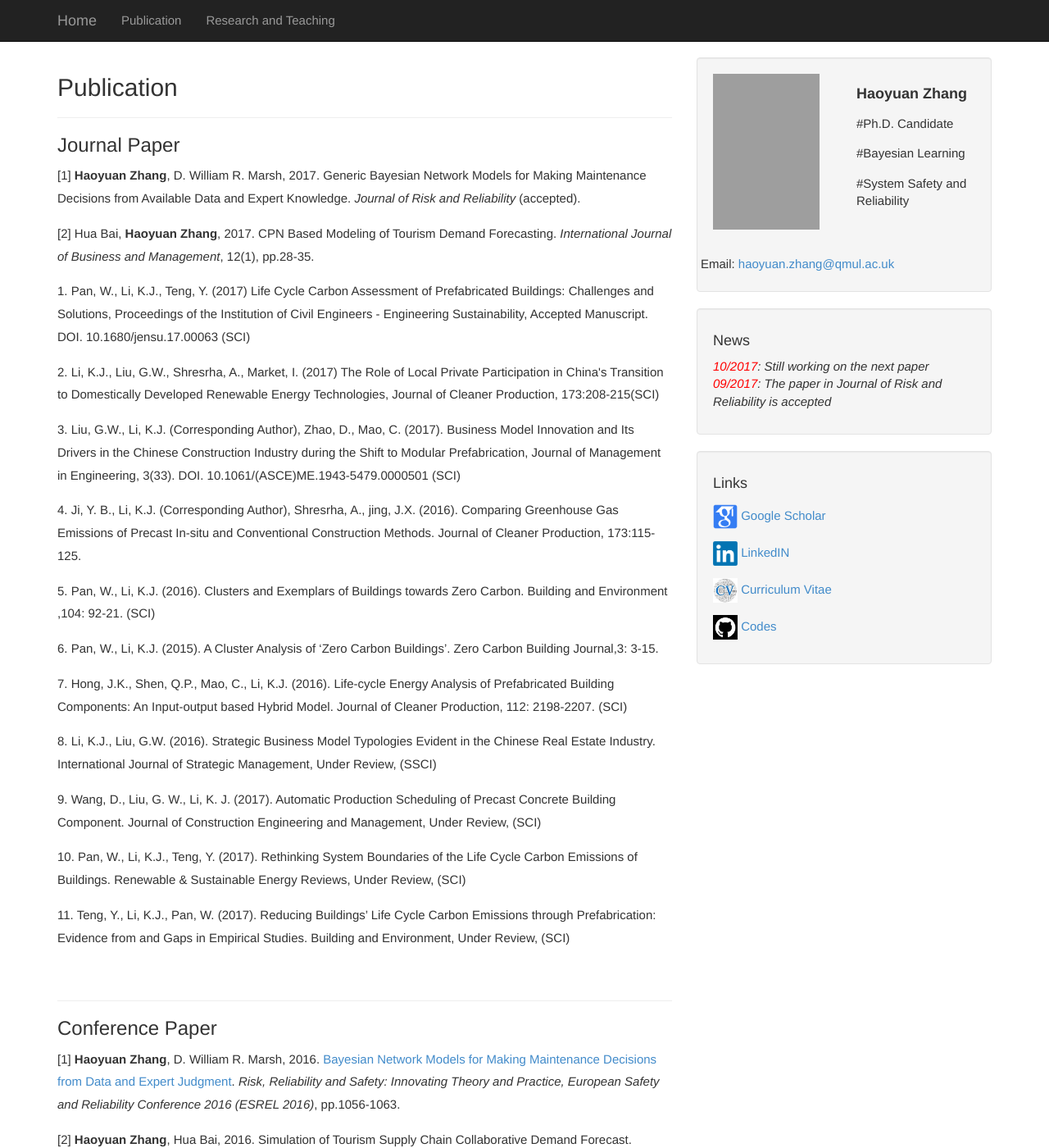
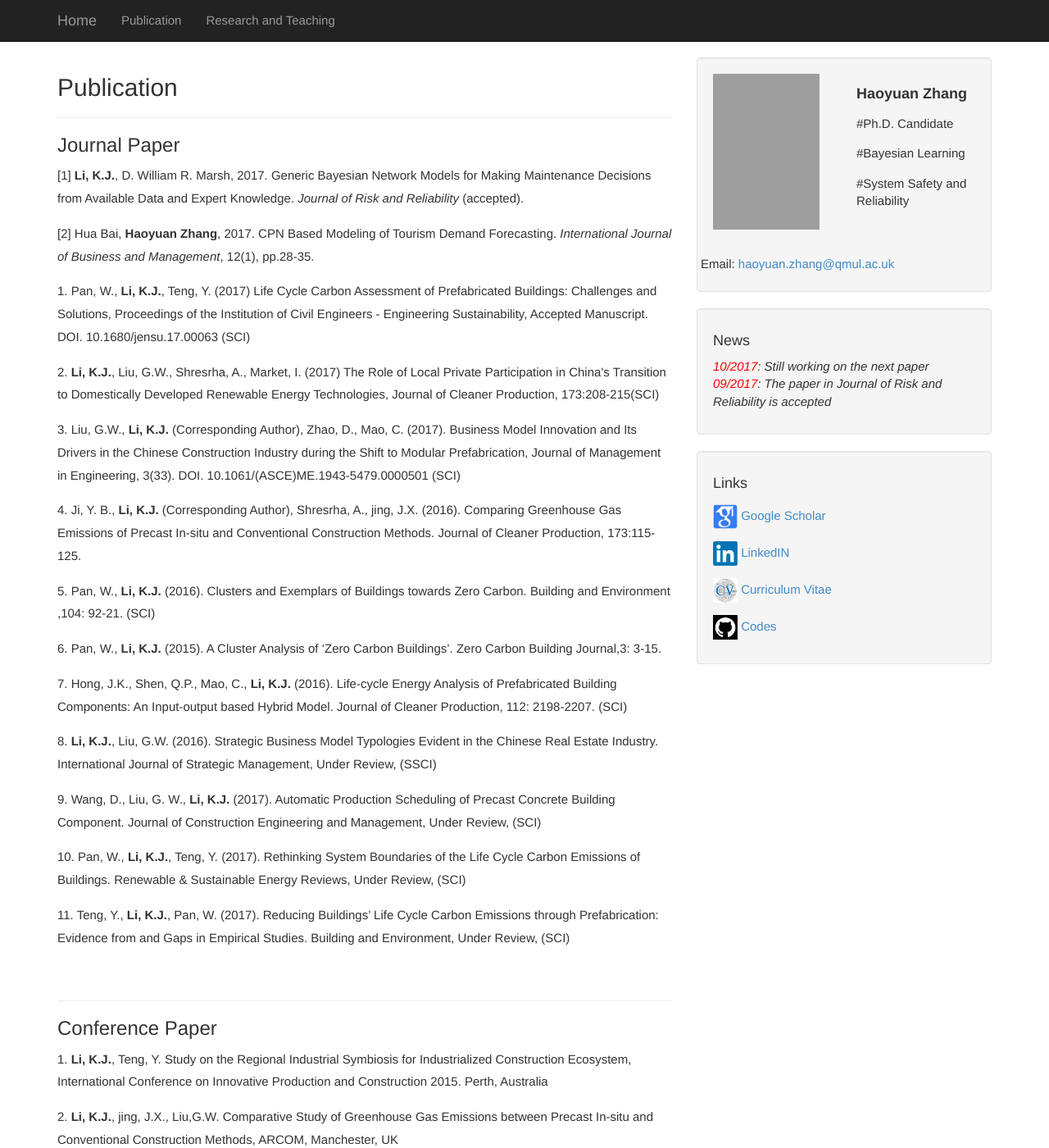
Before and after one commit to july0905/kaijian.github.io, a Jekyll site: the page built from pub.md, in a window 1280 px wide and 1400 px high. Shown: the whole window at 82% size. Built offline with Jekyll 4.4.1, drawn with Linux system fonts in a browser that asks for light colours; some of the changed text lies outside the part shown; grey boxes are pictures that could not be loaded.

Commit message:
Update pub.md

```diff
--- a/pub.md
+++ b/pub.md
@@ -7,24 +7,21 @@
 <h2>Publication</h2>
 <hr>
 <h3> Journal Paper</h3>
-[1] <b>Haoyuan Zhang</b>, D. William R. Marsh, 2017. Generic Bayesian Network Models for Making Maintenance Decisions from Available Data and Expert Knowledge. <i>Journal of Risk and Reliability</i> (accepted).
+[1] <b>Li, K.J.</b>, D. William R. Marsh, 2017. Generic Bayesian Network Models for Making Maintenance Decisions from Available Data and Expert Knowledge. <i>Journal of Risk and Reliability</i> (accepted).
 
 <p>[2] Hua Bai, <b>Haoyuan Zhang</b>, 2017. CPN Based Modeling of Tourism Demand Forecasting. <i>International Journal of Business and Management</i>, 12(1), pp.28-35.</p>
 
-<p>1. Pan, W., Li, K.J., Teng, Y. (2017) Life Cycle Carbon Assessment of Prefabricated Buildings: Challenges and Solutions, Proceedings of the Institution of Civil Engineers - Engineering Sustainability, Accepted Manuscript. DOI. 10.1680/jensu.17.00063 (SCI)</p>
-<p>2. Li, K.J., Liu, G.W., Shresrha, A., Market, I. (2017) The Role of Local Private Participation in China's Transition to Domestically Developed Renewable Energy Technologies, Journal of Cleaner Production, 173:208-215(SCI)  </p>
-<p>3. Liu, G.W., Li, K.J. (Corresponding Author), Zhao, D., Mao, C. (2017). Business Model Innovation and Its Drivers in the Chinese Construction Industry during the Shift to Modular Prefabrication, Journal of Management in Engineering, 3(33). DOI. 10.1061/(ASCE)ME.1943-5479.0000501 (SCI)  </p>
-<p>4. Ji, Y. B., Li, K.J. (Corresponding Author), Shresrha, A., jing, J.X. (2016). Comparing Greenhouse Gas Emissions of Precast In-situ and Conventional Construction Methods. Journal of Cleaner Production, 173:115-125.  </p>
-<p>5. Pan, W., Li, K.J. (2016). Clusters and Exemplars of Buildings towards Zero Carbon. Building and Environment ,104: 92-21. (SCI)  </p>
-<p>6. Pan, W., Li, K.J. (2015). A Cluster Analysis of ‘Zero Carbon Buildings’. Zero Carbon Building Journal,3: 3-15. </p>
-<p>7. Hong, J.K., Shen, Q.P., Mao, C., Li, K.J. (2016). Life-cycle Energy Analysis of Prefabricated Building Components: An Input-output based Hybrid Model. Journal of Cleaner Production, 112: 2198-2207. (SCI)  </p>
-<p>8.  Li, K.J., Liu, G.W. (2016). Strategic Business Model Typologies Evident in the Chinese Real Estate Industry. International Journal of Strategic Management, Under Review, (SSCI)  </p>
-<p>9. Wang, D., Liu, G. W., Li, K. J. (2017). Automatic Production Scheduling of Precast Concrete Building Component. Journal of Construction Engineering and Management, Under Review, (SCI) </p>
-<p>10. Pan, W., Li, K.J., Teng, Y. (2017). Rethinking System Boundaries of the Life Cycle Carbon Emissions of Buildings. Renewable & Sustainable Energy Reviews, Under Review, (SCI)</p>
-<p>11. Teng, Y., Li, K.J., Pan, W. (2017). Reducing Buildings’ Life Cycle Carbon Emissions through Prefabrication: Evidence from and Gaps in Empirical Studies. Building and Environment, Under Review, (SCI)</p>
-
-
-
+<p>1. Pan, W., <b>Li, K.J.</b>, Teng, Y. (2017) Life Cycle Carbon Assessment of Prefabricated Buildings: Challenges and Solutions, Proceedings of the Institution of Civil Engineers - Engineering Sustainability, Accepted Manuscript. DOI. 10.1680/jensu.17.00063 (SCI)</p>
+<p>2. <b>Li, K.J.</b>, Liu, G.W., Shresrha, A., Market, I. (2017) The Role of Local Private Participation in China's Transition to Domestically Developed Renewable Energy Technologies, Journal of Cleaner Production, 173:208-215(SCI)  </p>
+<p>3. Liu, G.W., <b>Li, K.J.</b> (Corresponding Author), Zhao, D., Mao, C. (2017). Business Model Innovation and Its Drivers in the Chinese Construction Industry during the Shift to Modular Prefabrication, Journal of Management in Engineering, 3(33). DOI. 10.1061/(ASCE)ME.1943-5479.0000501 (SCI)  </p>
+<p>4. Ji, Y. B., <b>Li, K.J.</b> (Corresponding Author), Shresrha, A., jing, J.X. (2016). Comparing Greenhouse Gas Emissions of Precast In-situ and Conventional Construction Methods. Journal of Cleaner Production, 173:115-125.  </p>
+<p>5. Pan, W., <b>Li, K.J.</b> (2016). Clusters and Exemplars of Buildings towards Zero Carbon. Building and Environment ,104: 92-21. (SCI)  </p>
+<p>6. Pan, W., <b>Li, K.J.</b> (2015). A Cluster Analysis of ‘Zero Carbon Buildings’. Zero Carbon Building Journal,3: 3-15. </p>
+<p>7. Hong, J.K., Shen, Q.P., Mao, C., <b>Li, K.J.</b> (2016). Life-cycle Energy Analysis of Prefabricated Building Components: An Input-output based Hybrid Model. Journal of Cleaner Production, 112: 2198-2207. (SCI)  </p>
+<p>8.  <b>Li, K.J.</b>, Liu, G.W. (2016). Strategic Business Model Typologies Evident in the Chinese Real Estate Industry. International Journal of Strategic Management, Under Review, (SSCI)  </p>
+<p>9. Wang, D., Liu, G. W., <b>Li, K.J.</b> (2017). Automatic Production Scheduling of Precast Concrete Building Component. Journal of Construction Engineering and Management, Under Review, (SCI) </p>
+<p>10. Pan, W., <b>Li, K.J.</b>, Teng, Y. (2017). Rethinking System Boundaries of the Life Cycle Carbon Emissions of Buildings. Renewable & Sustainable Energy Reviews, Under Review, (SCI)</p>
+<p>11. Teng, Y., <b>Li, K.J.</b>, Pan, W. (2017). Reducing Buildings’ Life Cycle Carbon Emissions through Prefabrication: Evidence from and Gaps in Empirical Studies. Building and Environment, Under Review, (SCI)</p>
 
 
 <p> &nbsp;</p>
@@ -32,18 +29,7 @@
 <hr>
 
 <h3>Conference Paper</h3>
-[1] <b>Haoyuan Zhang</b>, D. William R. Marsh, 2016. <a href="https://qmro.qmul.ac.uk/xmlui/bitstream/handle/123456789/13065/Marsh%20Bayesian%20Network%20Models%20for%20Making%202016%20Accepted.pdf?sequence=1">Bayesian Network Models for Making Maintenance Decisions from Data and Expert Judgment</a>. <i>
-Risk, Reliability and Safety: Innovating Theory and Practice, European Safety and Reliability Conference 2016 (ESREL 2016)</i>, pp.1056-1063.
-
-
-<p>[2] <b>Haoyuan Zhang</b>, Hua Bai, 2016. Simulation of Tourism Supply Chain Collaborative Demand Forecast. <i>International Conference on Applied Social Science Research (ICASSR 2015)</i>, pp.659-662.
-</p>
-<p> &nbsp;</p>
-
-
-<hr>
-
-
-<h3>In Progress</h3>
-[1] <b>Haoyuan Zhang</b>, D. William R. Marsh. A Framework to Create Hierarchical Bayesian Models for Asset Management.
-<p>[2] <b>Haoyuan Zhang</b>, Kaijian Li, Tak Nam Wong, Luping Zhang and Asheem Shrestha, 2017. A Colored Petri Net Approach to Aid Integrate Process Planning and Scheduling Optimized by Hybrid Genetic Algorithm and Simulated Annealing <i>(submitted)</i>.</p>
+<p>1. <b>Li, K.J.</b>, Teng, Y. Study on the Regional Industrial Symbiosis for Industrialized Construction Ecosystem, International Conference on Innovative Production and Construction 2015. Perth, Australia  </p>
+<p>2. <b>Li, K.J.</b>, jing, J.X., Liu,G.W. Comparative Study of Greenhouse Gas Emissions between Precast In-situ and Conventional Construction Methods, ARCOM, Manchester, UK  </p>
+<p>3. <b>Li, K.J.</b>, Zhou, Y., Shresrha, A., Liu,G.W. A Cluster Analysis of Real Estate Business Models in China. CRIOCM 2016. Hong Kong, China</p>
+<p>4. Teng, Y., <b>Li, K.J.</b>, Pan, W. Comparison of LCA databases for estimating carbon emissions of prefabricated buildings——a case study in Hong Kong. CRC 2017. USA</p>
```
